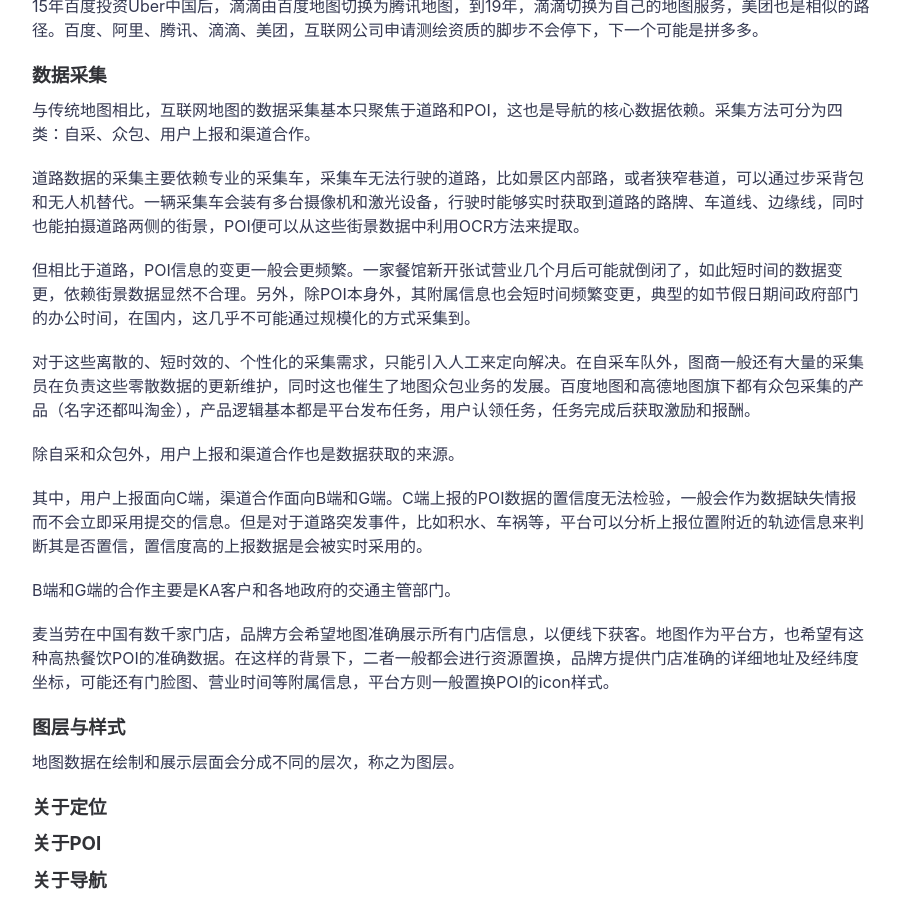
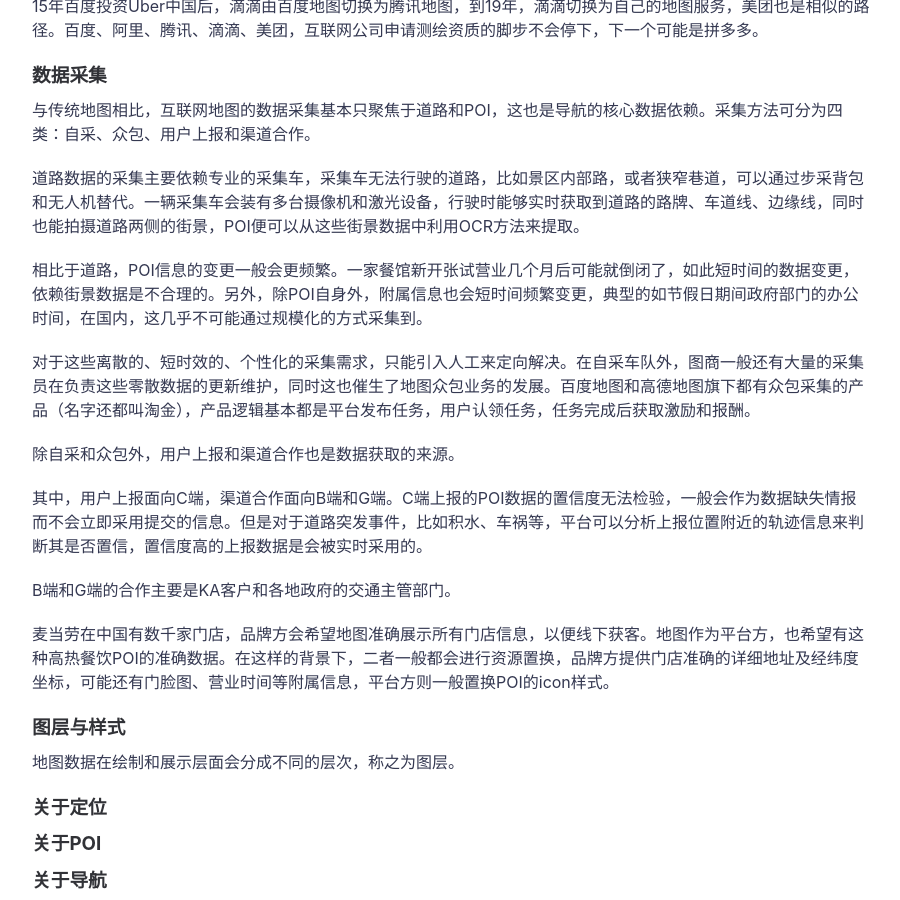
Before and after one commit to icarus507/icarus507.github.io, a Jekyll site: the page built from _posts/2018-09-07-谈谈地图.md, in a window 1280 px wide and 900 px high, scrolled down 1774 px. Shown: the whole window, without its empty margins (188-1088 px from the left). Built offline with Jekyll 4.4.1, drawn with Linux system fonts in a browser that asks for light colours.

Commit message:
Update 2018-09-07-谈谈地图.md

```diff
--- a/_posts/2018-09-07-谈谈地图.md
+++ b/_posts/2018-09-07-谈谈地图.md
@@ -47,7 +47,7 @@ featured-img: ruben-santander-69158
 
 道路数据的采集主要依赖专业的采集车，采集车无法行驶的道路，比如景区内部路，或者狭窄巷道，可以通过步采背包和无人机替代。一辆采集车会装有多台摄像机和激光设备，行驶时能够实时获取到道路的路牌、车道线、边缘线，同时也能拍摄道路两侧的街景，POI便可以从这些街景数据中利用OCR方法来提取。
 
-但相比于道路，POI信息的变更一般会更频繁。一家餐馆新开张试营业几个月后可能就倒闭了，如此短时间的数据变更，依赖街景数据显然不合理。另外，除POI本身外，其附属信息也会短时间频繁变更，典型的如节假日期间政府部门的办公时间，在国内，这几乎不可能通过规模化的方式采集到。
+相比于道路，POI信息的变更一般会更频繁。一家餐馆新开张试营业几个月后可能就倒闭了，如此短时间的数据变更，依赖街景数据是不合理的。另外，除POI自身外，附属信息也会短时间频繁变更，典型的如节假日期间政府部门的办公时间，在国内，这几乎不可能通过规模化的方式采集到。
 
 对于这些离散的、短时效的、个性化的采集需求，只能引入人工来定向解决。在自采车队外，图商一般还有大量的采集员在负责这些零散数据的更新维护，同时这也催生了地图众包业务的发展。百度地图和高德地图旗下都有众包采集的产品（名字还都叫淘金），产品逻辑基本都是平台发布任务，用户认领任务，任务完成后获取激励和报酬。
 
```
